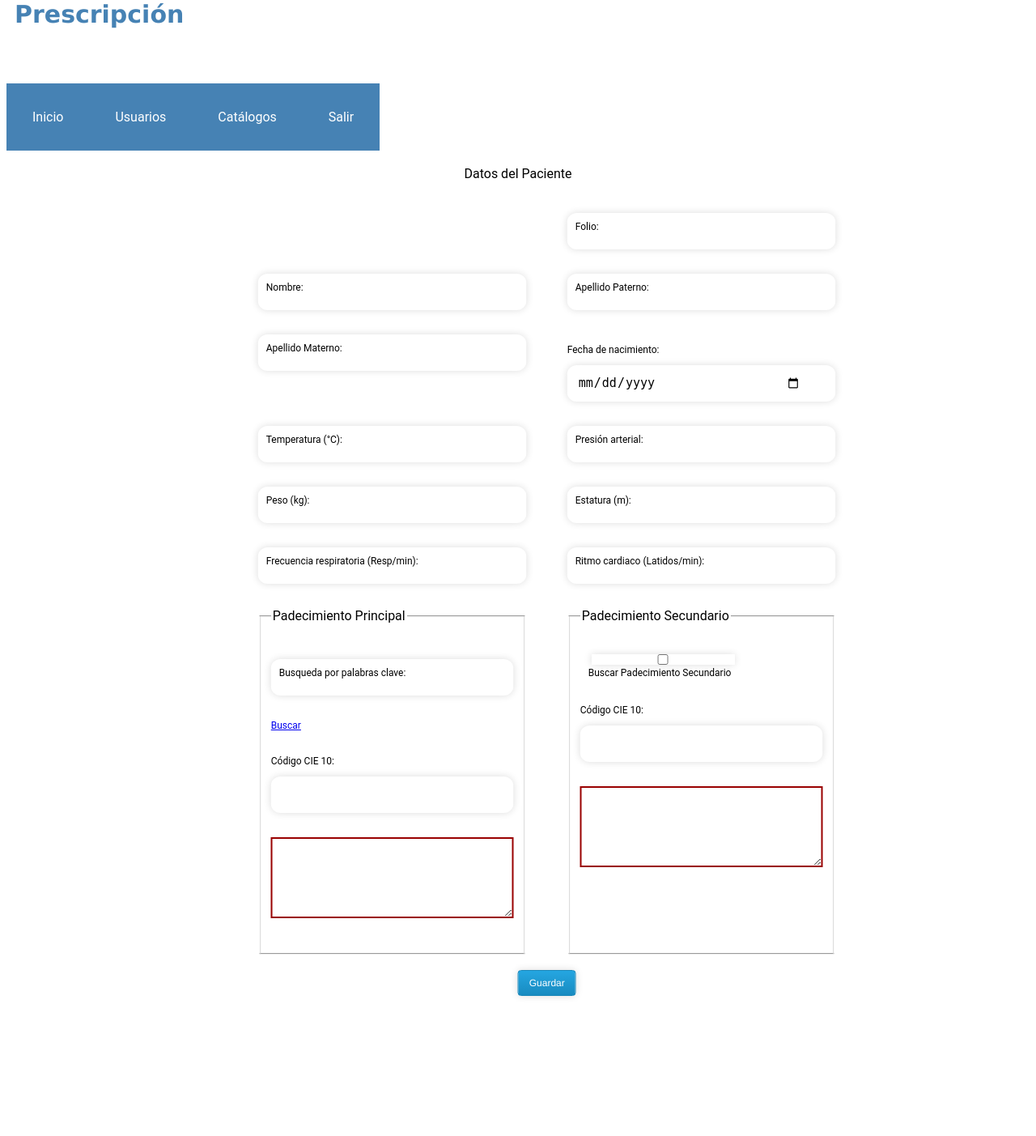
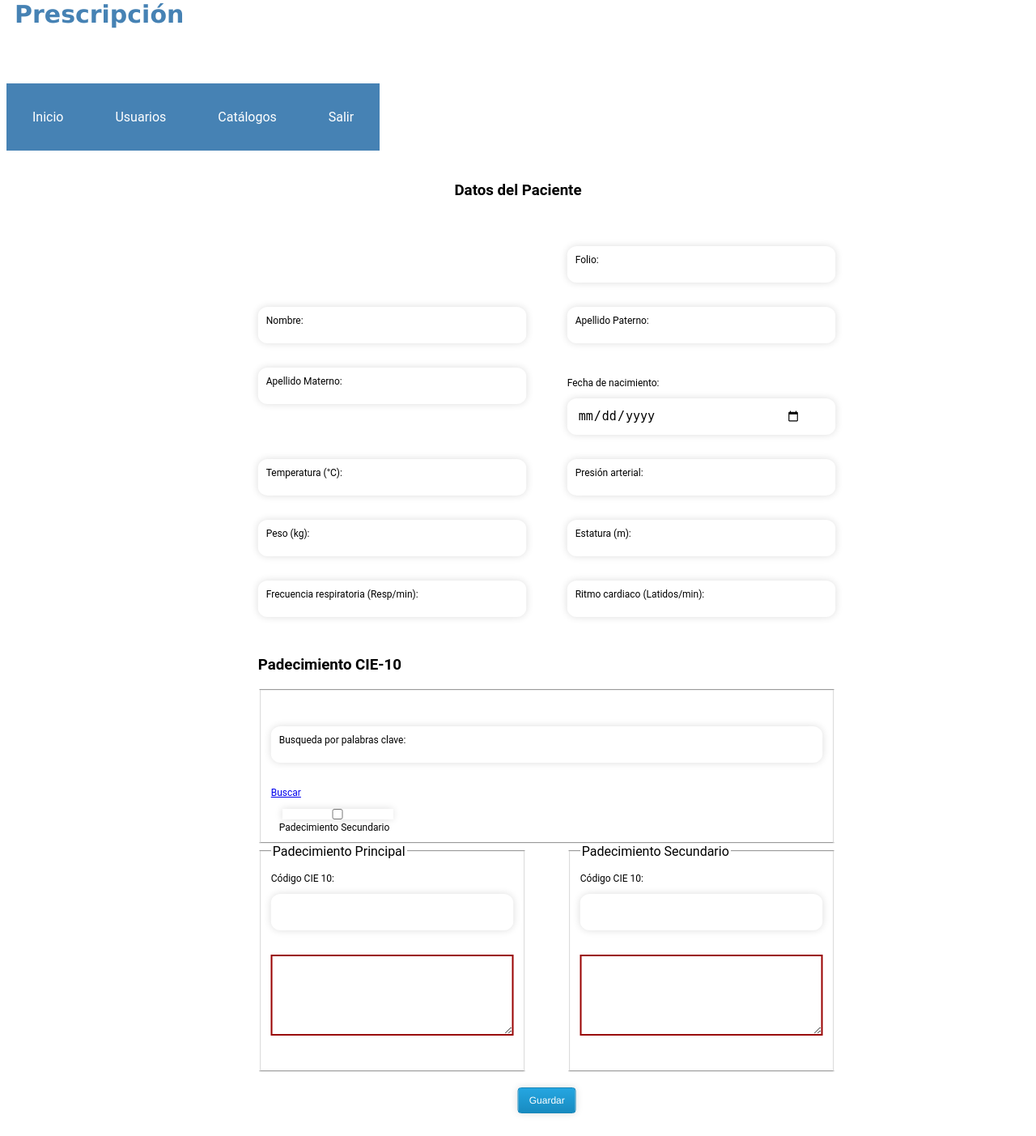
Before and after one commit to joelalonsov/PT2, a PHP site: page /Prescripcion/prescripcion.php in a window 1280 px wide; the page is wider, and only the part inside the window is pictured. Shown: the part 153-1556 px from the top of that part at 81% size. Before the commit the page ends 1385 px from the top of that part, so only its background shows below. Run offline with PHP 8.4, Linux system fonts and the light colour scheme; the visitor is signed in with stand-in values (Sample User, id 1); some libraries are stand-ins or nearby versions.

Commit message:
CIE-10 Arreglado

```diff
--- a/CSS/estilos.css
+++ b/CSS/estilos.css
@@ -21,6 +21,7 @@ main {
 	padding: 20px;
 	transform: translate(20%,0);
 }
+
 
 .formulario {
 
@@ -124,6 +125,10 @@ main {
 	grid-column: span 2;
 }
 
+.formulario_busqueda{
+	grid-column: span 2;
+}
+
 .formulario__grupo-terminos{
 	grid-column: span 1;
 }
--- a/Prescripcion/js/main.js
+++ b/Prescripcion/js/main.js
@@ -13,8 +13,10 @@ openModal.addEventListener('click', (e)=>{
 
 
     modal.classList.add('modal--show');
+    ContenidoTabla();
 
-    ContenidoTabla();
+
+
 
 });
 
@@ -33,6 +35,10 @@ function ContenidoTabla() {
 
 
     var tabla = document.getElementById("tabla_CIE_10");
+
+
+
+    if(tabla){
 
     tabla.addEventListener("click", function(event) {
         if (event.target.tagName === "TD") {
@@ -71,3 +77,5 @@ function ContenidoTabla() {
             input.value = "";
     });
 }
+
+}
--- a/Prescripcion/prescripcion.php
+++ b/Prescripcion/prescripcion.php
@@ -123,7 +123,7 @@ include('../CNX/cnxon.php');
 <div class="contenedor">
 	<br>
 
-	    <div class="title" align="center">Datos del Paciente</div>
+	    <div class="title" align="center"><h3>Datos del Paciente</h3></div>
 		<br>
 
 <body>
@@ -303,20 +303,15 @@ include('../CNX/cnxon.php');
 			</div>
 
 
+<h3>Padecimiento  CIE-10</h3> <br>
 
-
-<fieldset>
-<legend>Padecimiento Principal</legend>
-<br>
-<br>
-			<!--Grupo: Cat. CIE-10 -->
-			<div class="formulario__grupo" id="grupo__Padecimiento_Principal">
+<fieldset class = "formulario_busqueda">
+<!--Grupo: Busqueda por CIE-10 -->
+<br><br>
+<div class="formulario__grupo" id="grupo__Ritmo_Cardiaco">
 				<div class="row">
 					<div class="input-group">
 						<div class="formulario__grupo-input">
-							<div class="row">
-
-								<div class="input-group">
 
 						<input type="text" class="formulario__input" name="CIE10" id="CIE10" onchange="llena_tabla()" required>
 
@@ -328,14 +323,15 @@ include('../CNX/cnxon.php');
 
 
 					var elemento = document.getElementById("tabla_CIE_10");
-										if (elemento ?? false) {
+					if (elemento==null) {
 						// El elemento no existe
+						console.log("No Existe");
 						var tabla = document.createElement("table");
 						tabla.setAttribute("id", "tabla_CIE_10");
 						document.body.appendChild(tabla);
 					} else {
 						// El elemento existe
-											console.log("Existe");
+						console.log("Existe ¿Pero donde se crea?");
 
 					}
 
@@ -343,33 +339,95 @@ include('../CNX/cnxon.php');
 							.then(response=>response.text())
 							.then(value=>{
 								document.getElementById('carga_tabla').innerHTML=value
+								ContenidoTabla();
 							});
 
 					}
+
+
+					function ContenidoTabla() {
+
+
+							var tabla = document.getElementById("tabla_CIE_10");
+
+
+
+							if(tabla){
+
+							tabla.addEventListener("click", function(event) {
+								if (event.target.tagName === "TD") {
+									var celdas = tabla.getElementsByTagName("td");
+									for (var i = 0; i < celdas.length; i++) {
+										celdas[i].classList.remove("selected");
+									}
+
+									event.target.classList.add("selected");
+
+									var fila = event.target.parentNode; // Obtener la fila que contiene la celda seleccionada
+									var contenidoCelda1 = fila.cells[0].textContent; // Contenido de la primera celda en la fila
+									var contenidoCelda2 = fila.cells[1].textContent; // Contenido de la segunda celda en la fila
+
+									console.log("Contenido de la primera celda en la fila:", contenidoCelda1);
+									console.log("Contenido de la segunda celda en la fila:", contenidoCelda2);
+
+									// Obtener la casilla de verificación por su ID
+									var checkbox = document.getElementById('cb-Padecimiento_Secundario');
+
+									// Verificar si está seleccionada
+									if (checkbox.checked) {
+										document.getElementById('cie_10_id_2').value = contenidoCelda1;
+										document.getElementById('cie_10_desc_2').value = contenidoCelda2;
+									} else {
+										document.getElementById('cie_10_id').value = contenidoCelda1;
+										document.getElementById('cie_10_desc').value = contenidoCelda2;
+									}
+
+								}
+
+									// Borrar el contenido de input
+									var input = document.getElementById("CIE10");
+
+									// Establece el valor del input a una cadena vacía
+									input.value = "";
+							});
+							}
+
+							}
+
 			</script>
 
   <i class="formulario__validacion-estado fas fa-times-circle"></i>
+
 	<label for="CIE10">Busqueda por palabras clave:</label>
 
 						</div>
-							</div>
-						<div class="row">
-							<div>
-	  							<!--input type="submit" onclick = "this.form.action = 'cat_cie_10_Result.php'; this.form.submit()" name="search" value="Buscar...1" class="styled-button-8" /-->
-								<a href="#" class="hero__cta">Buscar</a>
 
-
-							</div>
-	  					</div>
-
-					</div>
 					<p class="formulario__input-error">Solo puede contener hasta tres digitos..</p>
 					</div>
 				</div>
 			</div>
 
+			<!--Grupo: vacío -->
+			<div class="formulario__grupo" id="grupo__vacio">
+				<div class="row">
+					<div class="input-group">
+						<div class="formulario__grupo-input">
+						<a href="#" class="hero__cta">Buscar</a>
+						</div>
+						<div class="formulario__grupo-input">
+							<label><input type="checkbox" name="cb-Padecimiento_Secundario" id="cb-Padecimiento_Secundario"> Padecimiento Secundario</label><br>
 
+						</div>
 
+					<p class="formulario__input-error">Solo puede contener hasta tres digitos..</p>
+					</div>
+				</div>
+			</div>
+
+</fieldset>
+
+<fieldset>
+<legend>Padecimiento Principal</legend>
 
 
 			<!--Grupo: CIE-10 Id -->
@@ -408,23 +466,12 @@ include('../CNX/cnxon.php');
 
 			<fieldset>
 			<legend>Padecimiento Secundario</legend>
-			<br>
+
 
 			<!--Grupo: Check Box Padecimiento secundario -->
-			<div class="formulario__grupo" id="grupo__CheckBoxSecundario">
-				<div class="row">
-					<div class="input-group">
-						<div class="formulario__grupo-input">
-							<label><input type="checkbox" name="cb-Padecimiento_Secundario" id="cb-Padecimiento_Secundario"> Buscar Padecimiento Secundario</label><br>
 
-						</div>
 
-					<p class="formulario__input-error">Solo puede contener hasta tres digitos..</p>
-					</div>
-				</div>
-			</div>
 
-			<br>
 			<!--Grupo: Cat. CIE-10 -->
 			<div class="formulario__grupo" id="grupo__Padecimiento_Secundario">
 			<!--Grupo: CIE-10 Id -->
@@ -485,12 +532,13 @@ include('../CNX/cnxon.php');
 
 	</main>
 	<script src="js/formulario.js"></script>
-	<script src="js/main.js"></script>
+
 	<script src="https://kit.fontawesome.com/2c36e9b7b1.js" crossorigin="anonymous"></script>
-
+	<script src="js/main.js" ></script>
 	<!--script src="../js/scripts.js"></script-->
 
 
 
 </body>
+
 </html>
```
Lines whose indentation alone changed are shown as unchanged.
